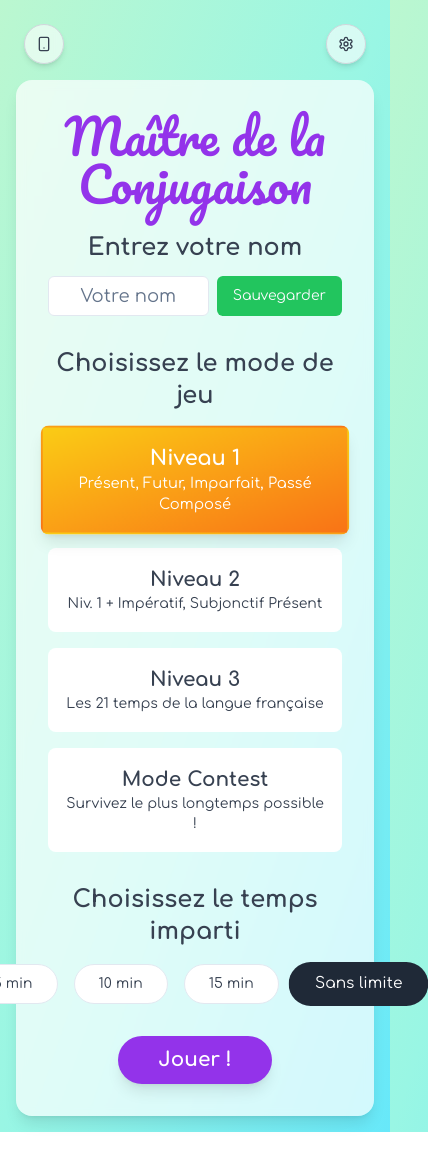
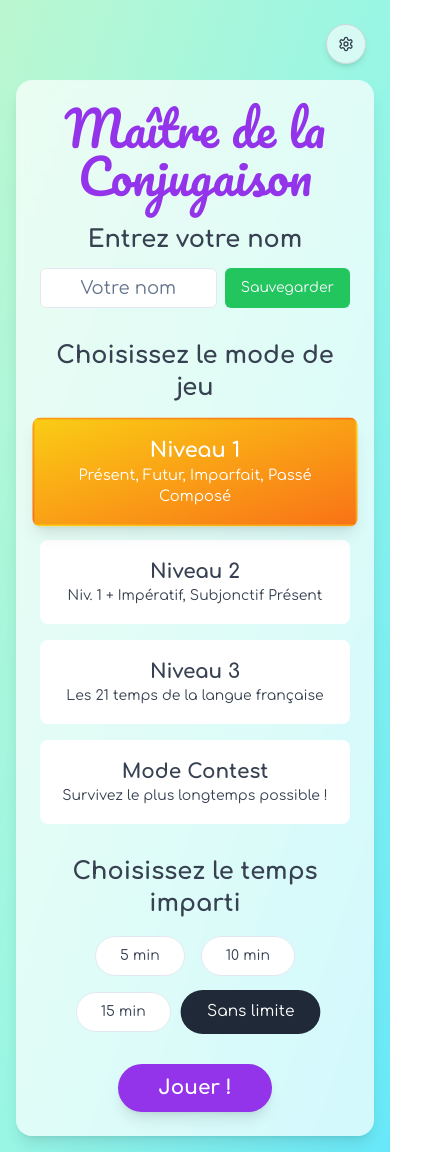
Before and after one commit to Boby0578/niconewwork1, a React (Vite) app: page / in a window 390 px wide. Shown: the whole page, 428 px wide, since content can reach past the window. Built offline with nearby package versions, Linux system fonts and the light colour scheme.

Commit message:
[dyad] Amélioration de la responsivité mobile - wrote 2 file(s)

```diff
--- a/src/pages/Game.tsx
+++ b/src/pages/Game.tsx
@@ -18,7 +18,7 @@ interface Question {
 const Game = () => {
   const location = useLocation();
   const navigate = useNavigate();
-  const { level, time, name, isMobileView } = location.state || { level: 1, time: 0, name: 'Joueur', isMobileView: false };
+  const { level, time, name } = location.state || { level: 1, time: 0, name: 'Joueur' };
 
   const [verbs, setVerbs] = useState<Verb[]>([]);
   const [isLoading, setIsLoading] = useState(true);
@@ -110,7 +110,7 @@ const Game = () => {
 
   return (
     <div className="min-h-screen flex flex-col items-stretch p-4 sm:p-6 text-gray-700">
-        <div className={cn("w-full flex-grow flex flex-col mx-auto transition-all duration-300", isMobileView ? "max-w-sm" : "max-w-4xl")}>
+        <div className="w-full flex-grow flex flex-col mx-auto max-w-sm md:max-w-4xl">
             <Card className="w-full flex-grow flex flex-col bg-white/80 backdrop-blur-sm rounded-2xl shadow-2xl p-6 md:p-8">
                 <CardContent className="p-0 flex-grow flex flex-col">
                     <div className="flex justify-between items-start mb-4">
--- a/src/pages/Index.tsx
+++ b/src/pages/Index.tsx
@@ -3,14 +3,13 @@ import { useNavigate } from "react-router-dom";
 import { Button } from "@/components/ui/button";
 import { Input } from "@/components/ui/input";
 import { cn } from "@/lib/utils";
-import { Smartphone, Tablet, Settings } from 'lucide-react';
+import { Settings } from 'lucide-react';
 import { speak } from "@/utils/speech";
 
 const Index = () => {
   const [name, setName] = useState("");
   const [level, setLevel] = useState(1);
   const [time, setTime] = useState(0); // 0 for unlimited
-  const [isMobileView, setIsMobileView] = useState(false);
   const navigate = useNavigate();
 
   useEffect(() => {
@@ -38,25 +37,18 @@ const Index = () => {
       return;
     }
     localStorage.setItem("conjugaison-username", name);
-    navigate("/game", { state: { level, time, name, isMobileView } });
+    navigate("/game", { state: { level, time, name } });
   };
 
   return (
     <div className="min-h-screen flex flex-col items-center justify-start pt-6 p-4 text-gray-700">
-      <div className={cn("w-full mx-auto flex justify-between items-center mb-4 px-2 md:px-0 transition-all duration-300", isMobileView ? "max-w-sm" : "max-w-3xl")}>
-          <Button variant="outline" size="icon" onClick={() => setIsMobileView(!isMobileView)} className="bg-white/60 backdrop-blur-sm rounded-full shadow-md border-gray-300 hover:bg-white/80">
-              {isMobileView
-                  ? <Tablet className="h-5 w-5 text-gray-700" />
-                  : <Smartphone className="h-5 w-5 text-gray-700" />}
+      <div className="w-full max-w-sm md:max-w-3xl mx-auto flex justify-end items-center mb-4 px-2 md:px-0">
+          <Button variant="outline" size="icon" className="bg-white/60 backdrop-blur-sm rounded-full shadow-md border-gray-300 hover:bg-white/80">
+              <Settings className="h-5 w-5 text-gray-700" />
           </Button>
-          <div className="flex items-center gap-2">
-            <Button variant="outline" size="icon" className="bg-white/60 backdrop-blur-sm rounded-full shadow-md border-gray-300 hover:bg-white/80">
-                <Settings className="h-5 w-5 text-gray-700" />
-            </Button>
-          </div>
       </div>
 
-      <div className={cn("w-full bg-white/70 backdrop-blur-sm rounded-2xl shadow-lg p-8 text-center transition-all duration-300", isMobileView ? "max-w-sm" : "max-w-3xl")}>
+      <div className="w-full max-w-sm md:max-w-3xl bg-white/70 backdrop-blur-sm rounded-2xl shadow-lg p-6 md:p-8 text-center">
         <h1 className="font-pacifico text-5xl md:text-6xl text-purple-600 mb-6">
           Maître de la Conjugaison
         </h1>
@@ -133,7 +125,7 @@ const Index = () => {
 
         <div className="mb-8">
           <h2 className="text-2xl font-bold mb-4">Choisissez le temps imparti</h2>
-          <div className="flex justify-center items-center gap-4">
+          <div className="flex justify-center items-center gap-4 flex-wrap">
             {[5, 10, 15, 0].map((t) => (
               <Button
                 key={t}
```
